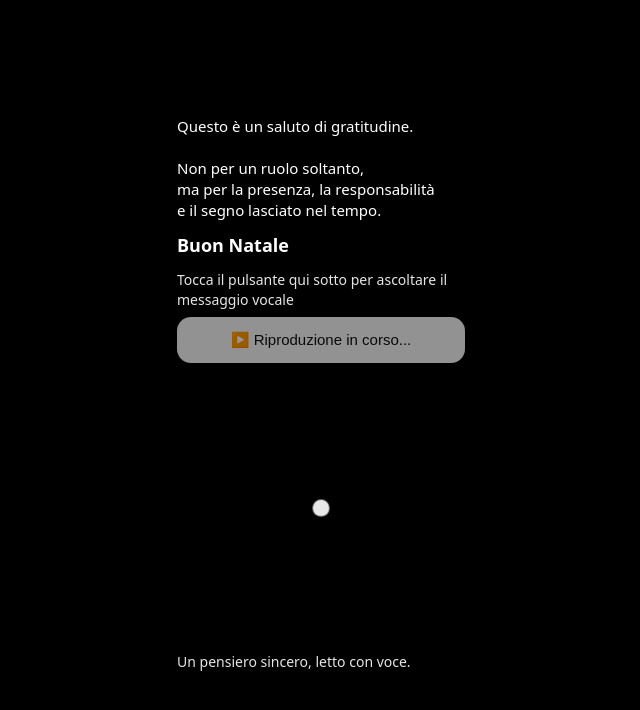
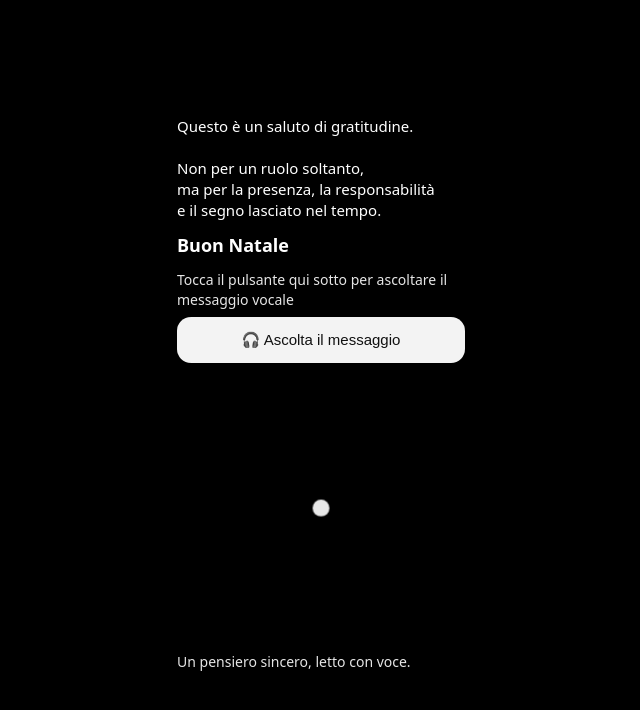
Before and after one commit to lstorti59/biglietto-npc, a website: page public/index.html in a window 1280 px wide. Both pictures are taken after a click on the button "🎧 Ascolta il messaggio". Shown: the whole page, without its empty margins (319-959 px from the left). Drawn offline with Linux system fonts and the light colour scheme.

Commit message:
Refactor audio playback and button styles
Removed disabled button styles and simplified audio playback logic.

```diff
--- a/public/index.html
+++ b/public/index.html
@@ -63,11 +63,6 @@
       color: #111;
     }
 
-    button:disabled {
-      opacity: 0.6;
-      cursor: default;
-    }
-
     .pulse {
       width: 10px;
       height: 10px;
@@ -117,30 +112,15 @@
 
   </div>
 
-  <!-- SCRIPT DEFINITIVO E STABILE -->
   <script>
-    console.log("Script caricato");
-
     const playButton = document.getElementById("playMessage");
 
-    const audio = new Audio("/voce2.mp3");
-    audio.preload = "auto";
+    playButton.addEventListener("click", () => {
+      const audio = new Audio("/voce2.mp3");
 
-    playButton.addEventListener("click", () => {
-      playButton.disabled = true;
-      playButton.textContent = "▶️ Riproduzione in corso...";
-
-      audio.currentTime = 0;
-      audio.play()
-        .catch(err => {
-          alert("Tocca lo schermo per consentire l'audio");
-          console.error(err);
-        });
-    });
-
-    audio.addEventListener("ended", () => {
-      playButton.disabled = false;
-      playButton.textContent = "🔁 Riascolta il messaggio";
+      audio.play().catch(() => {
+        alert("Tocca una volta lo schermo per consentire l'audio");
+      });
     });
   </script>
 
```
